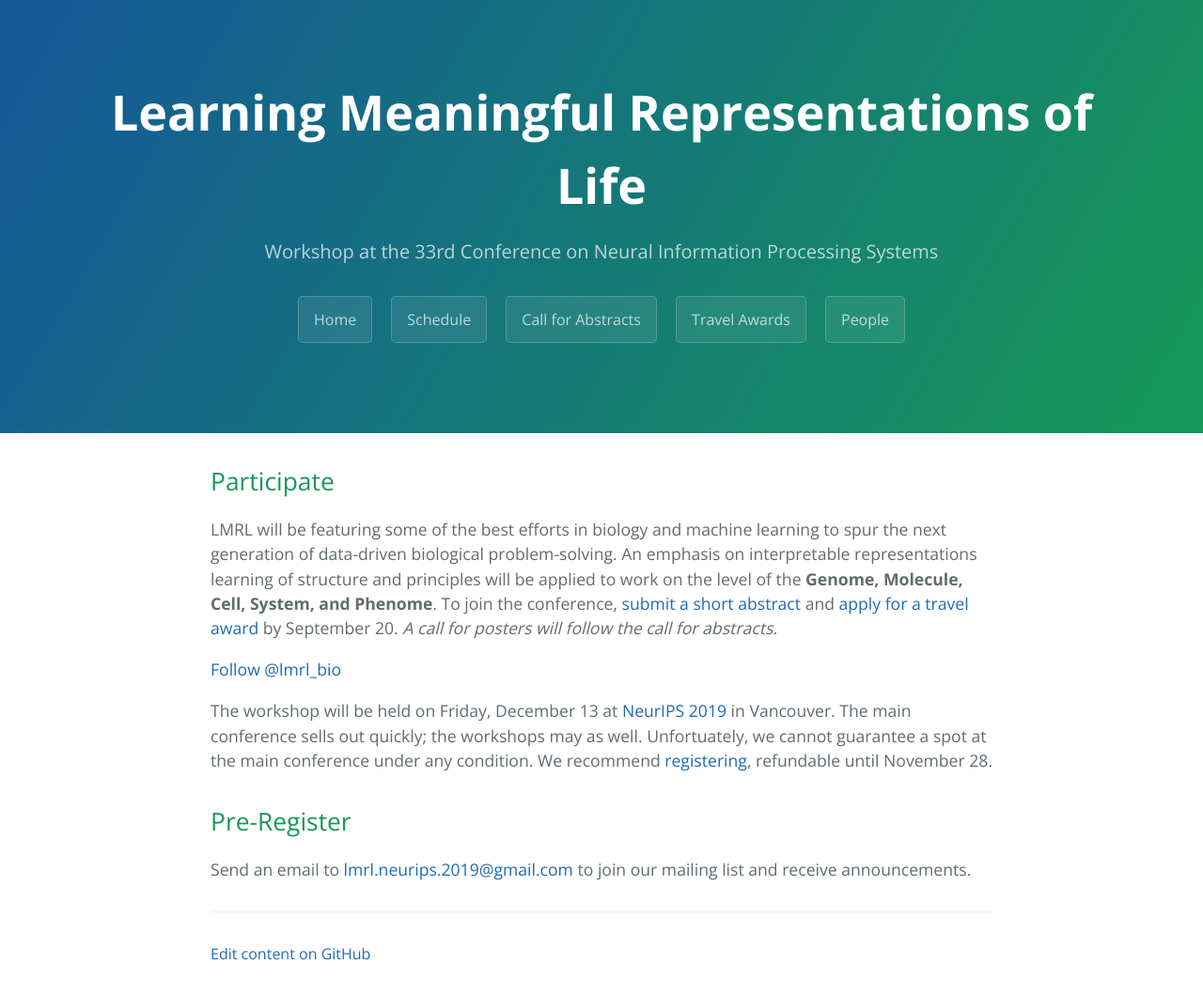
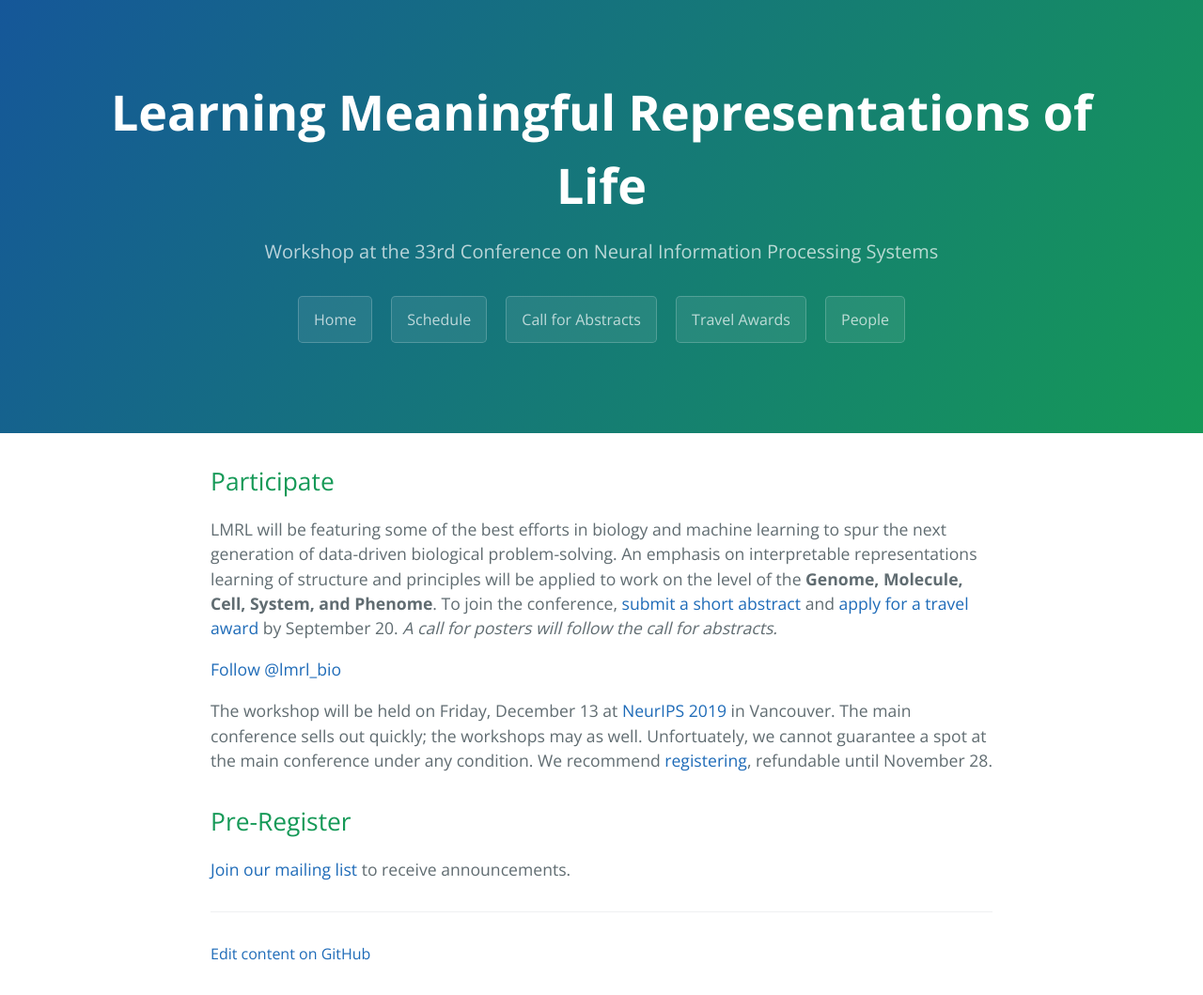
Before and after one commit to lmrl-bio/lmrl-bio.github.io, a Jekyll site: the page built from index.md, in a window 1280 px wide. Shown: the whole page at 94% size. Built offline with Jekyll 4.4.1, drawn with Linux system fonts in a browser that asks for light colours; comment, search, counter and statistics services are not loaded; our own code applies the rules of GitHub Pages for plain Markdown files.

Commit message:
Update index.md

```diff
--- a/index.md
+++ b/index.md
@@ -12,4 +12,4 @@ The workshop will be held on Friday, December 13 at [NeurIPS 2019](https://nips.
 
 ## Pre-Register
 
-Send an email to <a href = "mailto: lmrl.neurips.2019@gmail.com">lmrl.neurips.2019@gmail.com</a> to join our mailing list and receive announcements.
+<a href = "mailto: lmrl.neurips.2019@gmail.com">Join our mailing list</a> to receive announcements.
```
